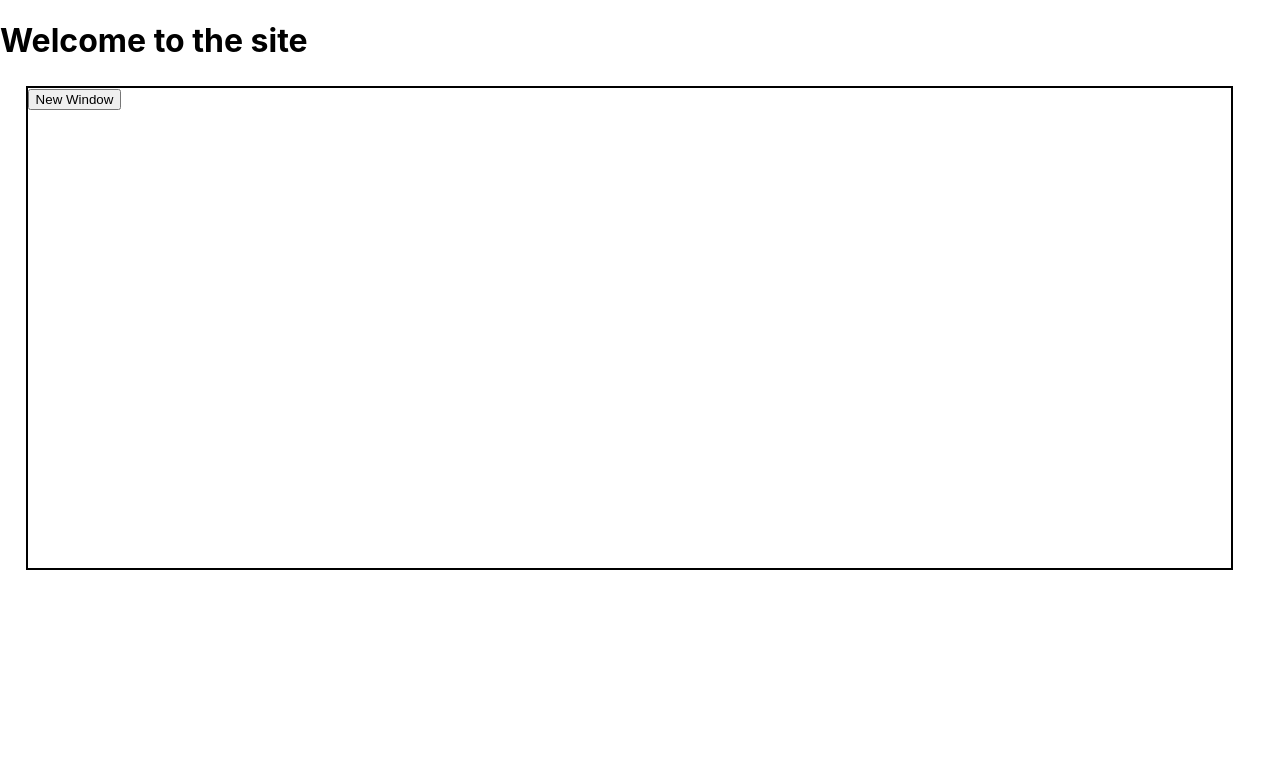
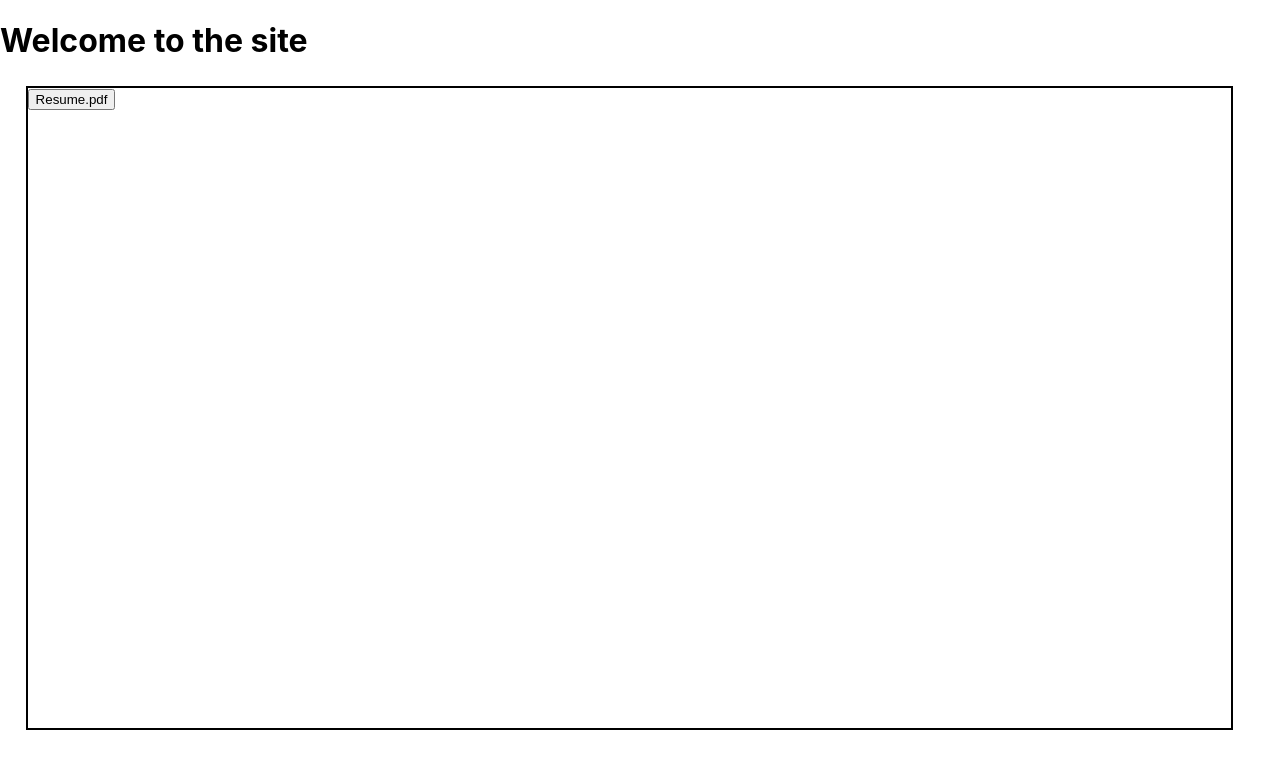
Before and after one commit to SolderFumes/portfolio-site-new, a React (Create React App) app in the folder portfolio-site/: page / in a window 1280 px wide. Shown: the top 768 px of the page. Built offline with nearby package versions, Linux system fonts and the light colour scheme.

Commit message:
Added content to AppWindows and close button functionality

```diff
--- a/portfolio-site/src/App.css
+++ b/portfolio-site/src/App.css
@@ -14,7 +14,7 @@ html, body {
 
 .desktop {
   width: 94%;
-  height: 60%;
+  height: 80%;
   margin: 2%;
   border: 2px solid black;
 }
@@ -23,8 +23,8 @@ html, body {
   position: absolute;
   user-select: none;
   border: 2px solid black;
-  width: 65%;
-  height: 45%;
+  width: 35%;
+  height: 55%;
   background-color: white;
 }
 
@@ -37,6 +37,13 @@ html, body {
 
 .windowContent {
   border: 2px solid black;
+	flex: 1;
+	height: 96%;
+}
+
+.windowContent object {
+	height: 100%;
+	width: 100%;
 }
 
 .newWindow {
--- a/portfolio-site/src/App.jsx
+++ b/portfolio-site/src/App.jsx
@@ -12,8 +12,9 @@ export default function App() {
 function Desktop() {
 	const desktopRef = useRef(null)
 	const [windows, setWindows] = useState([]) // array of windows
+	const [idNum, setIdNum] = useState(0)
 	let highestZ = 1
-	function AppWindow() {
+	function AppWindow({myId}) {
 		const leftOffsetRef = useRef([0, 0])
 		const rightOffsetRef = useRef([0, 0])
 		const appWindowRef = useRef(null)
@@ -59,29 +60,43 @@ function Desktop() {
 			window.removeEventListener('mousemove', dragMove)
 			window.removeEventListener('mouseup', stopDragging)
 		}
+		function closeWindow(event) {
+			console.log('myId' + myId)
+			console.log(windows)
+			setWindows( windows.filter(win => win.id !== myId ))
+			console.log(windows)
+		}
 		return (
 			<div ref={appWindowRef} className="appWindow">
 				<div className="dragbar" onMouseDown={(event) => startDragging(event)}>
 					<button className="minimize">-</button>
 					<button className="fullscreen">□</button>
-					<button className="close">X</button>
+					<button className="close" onClick={closeWindow}>X</button>
 				</div>
 				<div className="windowContent">
-
+					<object id="resume" data="https://www.solderfum.es/images/luka_schuller_resume.pdf?embedded=true">
+					</object>
 				</div>
 			</div>
 		)
 	}
-	function handleClick() {
-		const newWindow = {id: Date.now()} // create an object with one attribute so that we can keep track of our windows
+	function handleClick(event) { // somebody has tried to open a new window
+		const newWindow = {id: idNum} // create an object with one attribute so that we can keep track of our windows
+		setIdNum(idNum + 1)
 		highestZ++
 		setWindows([...windows, newWindow])
+
+		switch (event.target.id) { // there's some attribute in the button that tells us what content to put inside the window
+			//case 'resume':
+				//event.target.appendChild(
+
+		}
 	}
 	return (
 		<div ref={desktopRef} className="desktop" id="desktop">
-			<button class="newWindow" onClick={handleClick}>New Window</button>
+			<button className="newWindow" data-content="resume" onClick={handleClick}> Resume.pdf </button>
 			{windows.map((theWindow) => (
-				<AppWindow key={theWindow.id}/>
+				<AppWindow key={theWindow.id} myId={theWindow.id} />
 			))}
 		</div>
 	)
```
